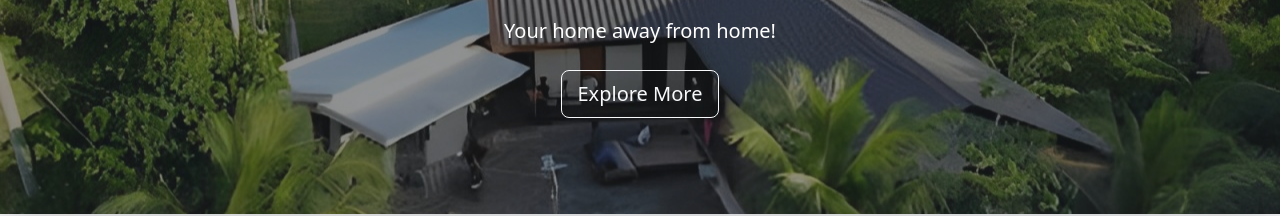
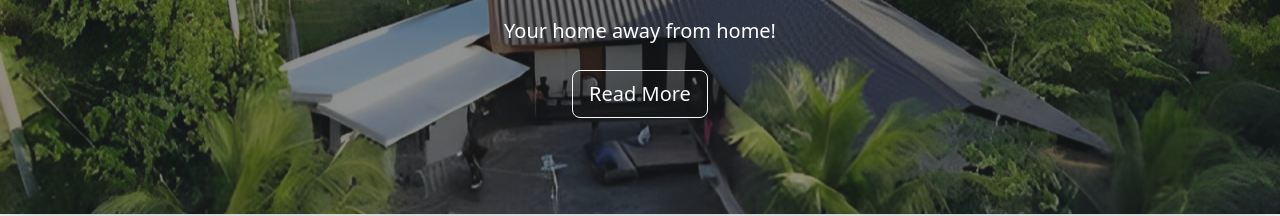
Before and after one commit to evan7794/Helen-s-Apartelle, a plain HTML site: page index.html in a window 1280 px wide. Shown: the part 227-443 px from the top of the page. Drawn offline with nearby package versions, Linux system fonts and the light colour scheme.

Commit message:
index.html

```diff
--- a/index.html
+++ b/index.html
@@ -45,7 +45,7 @@
     <div class="container py-5 position-relative">
         <h1 class="display-4 fw-bold mb-4">Welcome to Helen's Apartelle</h1>
         <p class="lead mb-4">Your home away from home!</p>
-        <a href="#features" class="btn btn-outline-light btn-lg">Explore More</a>
+        <a href="#features" class="btn btn-outline-light btn-lg">Read More</a>
     </div>
 </section>
 
```
